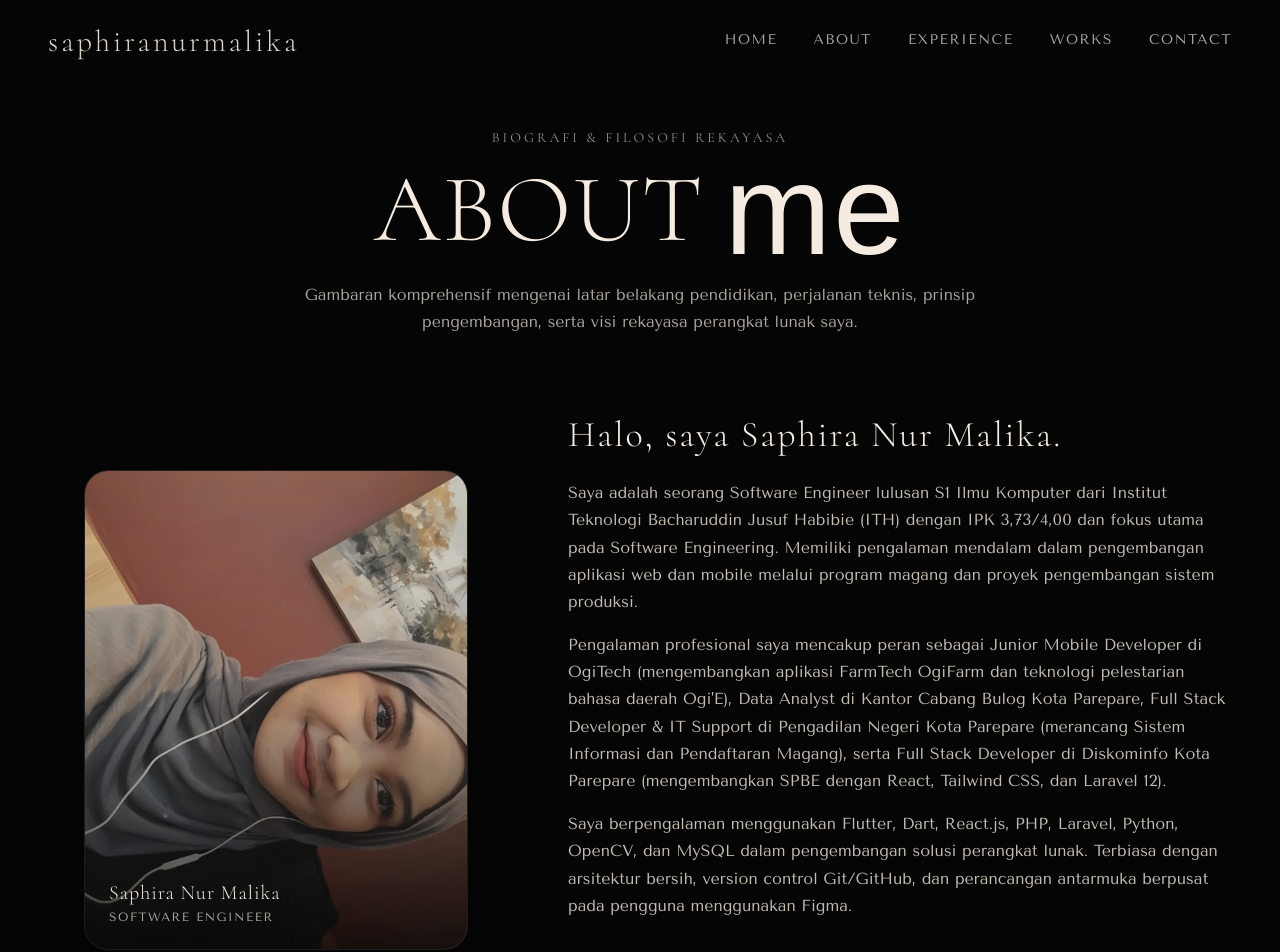
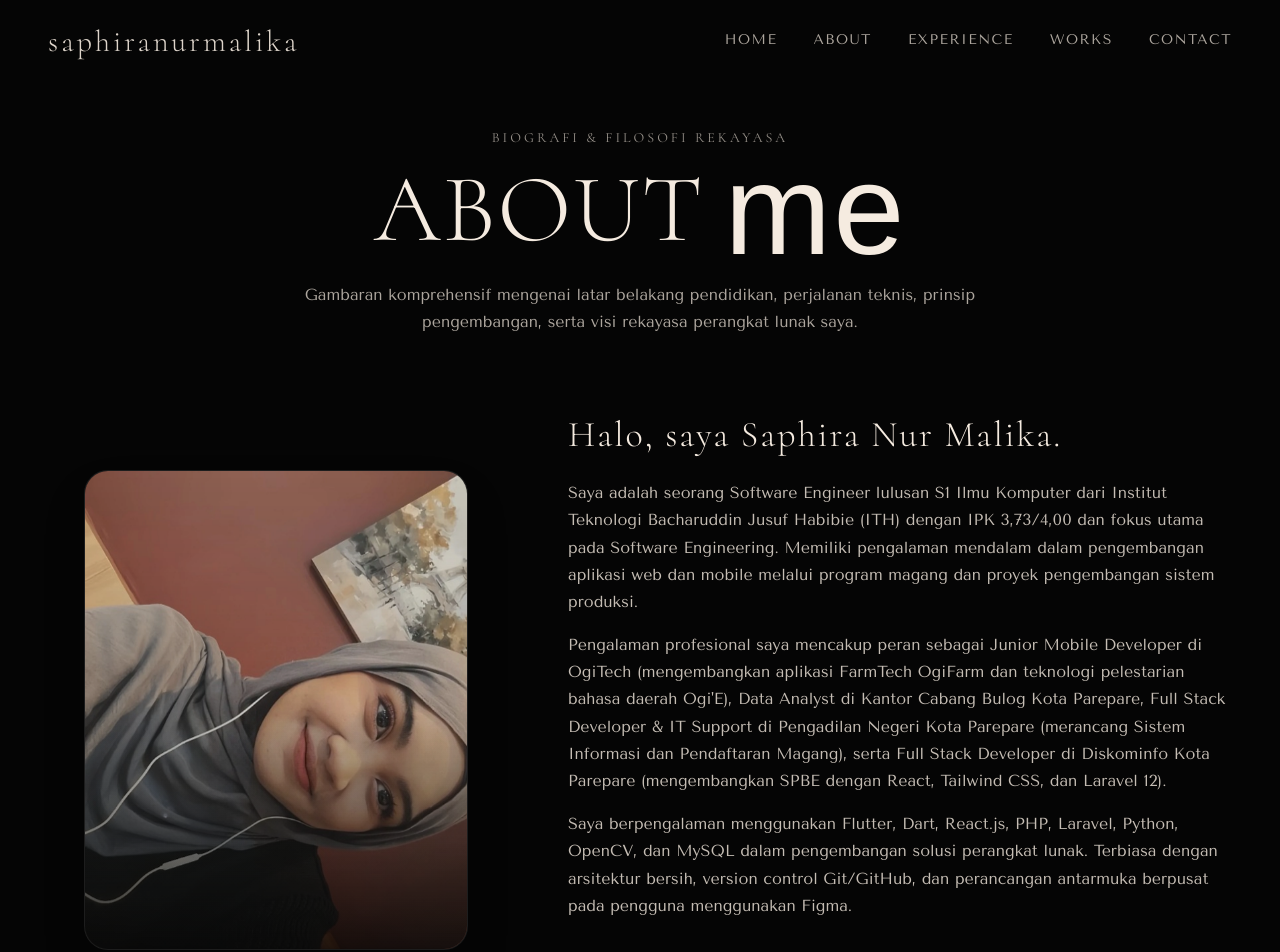
Before and after one commit to sphiranmlika/portfolio, a Next.js app: page /about in a window 1280 px wide. Shown: the top 952 px of the page. Built offline with nearby package versions, Linux system fonts and the light colour scheme; a web font is replaced by a local one.

Commit message:
chore: auto-sync 2026-11-24T08:04:16.463Z

```diff
--- a/components/about/AboutPortraitCard.tsx
+++ b/components/about/AboutPortraitCard.tsx
@@ -38,12 +38,6 @@ export function AboutPortraitCard() {
           <div className="absolute inset-0 bg-gradient-to-t from-[#050505] via-[#050505]/20 to-transparent opacity-85 pointer-events-none" />
 
           <div className="relative z-10 text-left pointer-events-none">
-            <p className="font-heading font-light text-xl text-[#f5ebe0] tracking-[1px]">
-              {personalInfo.name}
-            </p>
-            <p className="font-sans text-xs text-[#f5ebe0]/70 tracking-[1.5px] uppercase mt-0.5">
-              {personalInfo.title}
-            </p>
           </div>
         </div>
 
```
